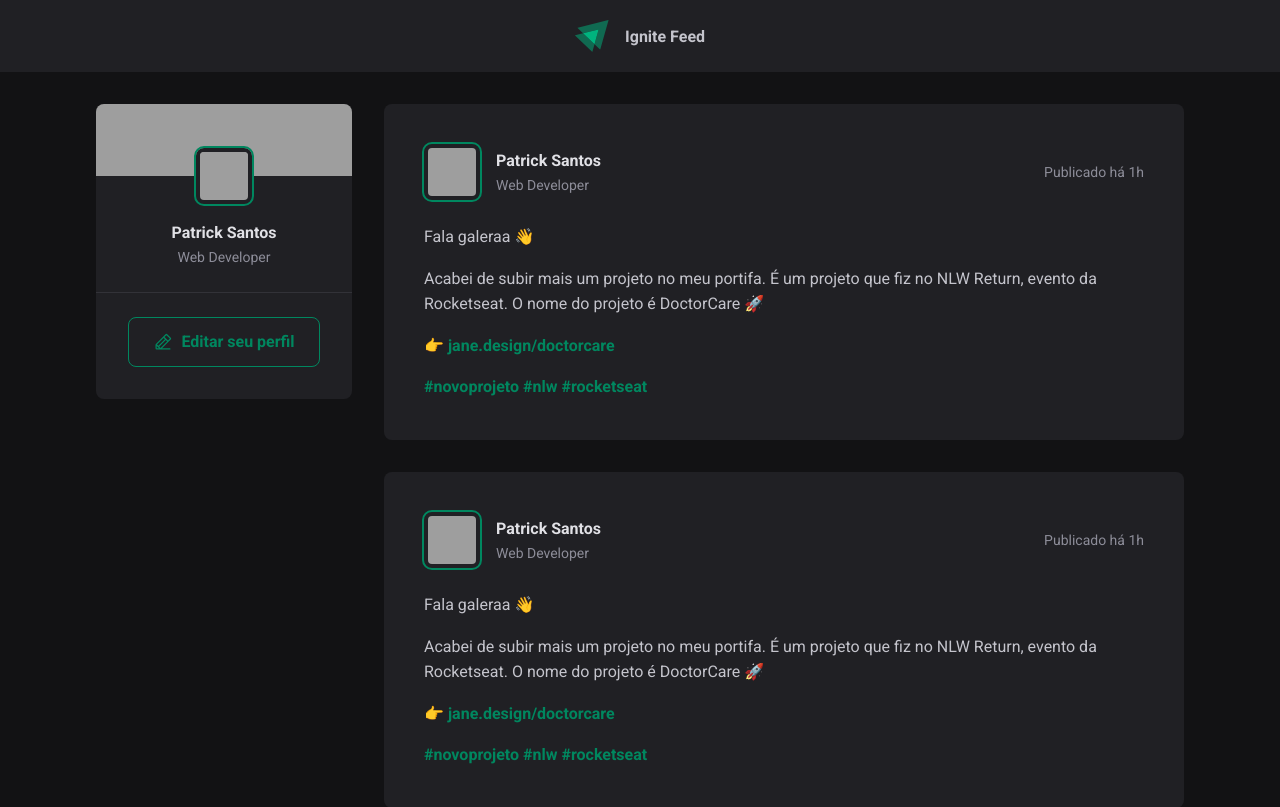
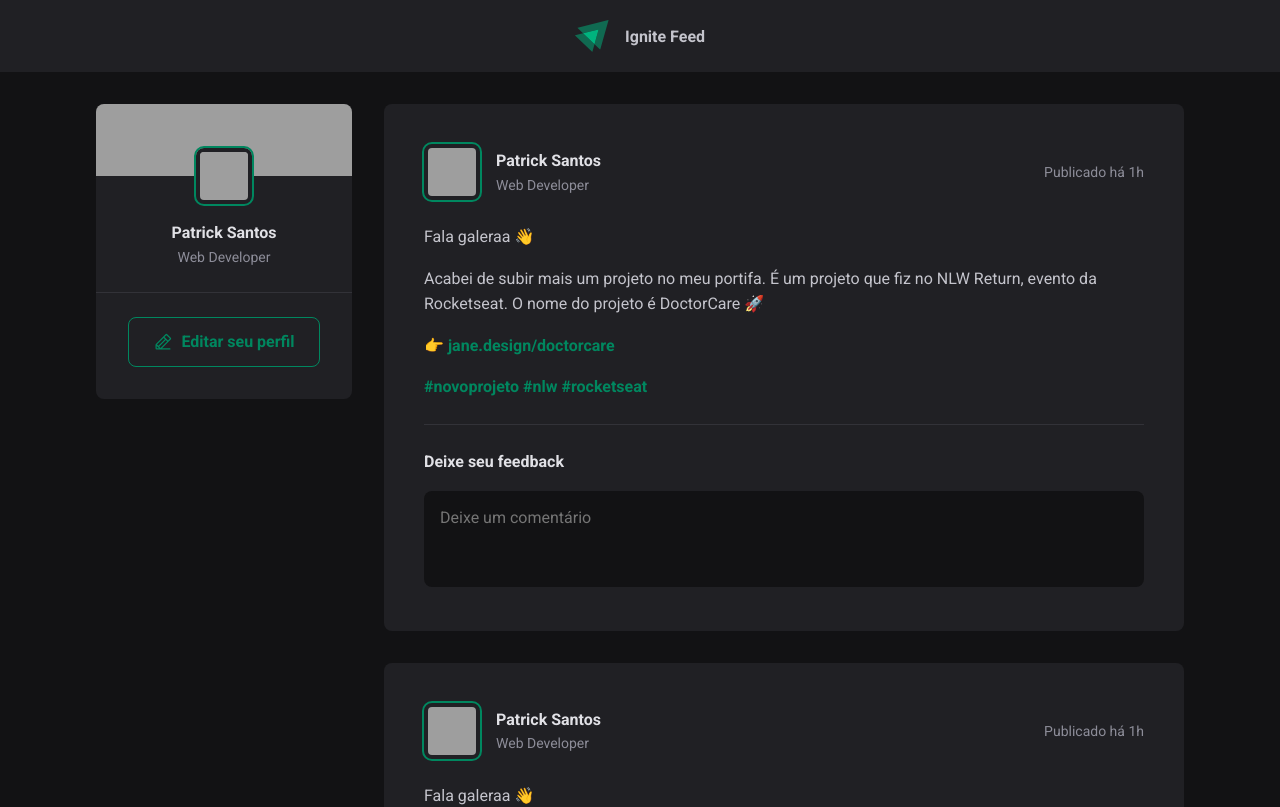
Before and after one commit to santospatrick/projeto-ignite-feed, a React (Vite) app: page / in a window 1280 px wide. Shown: the top 807 px of the page. Built offline with nearby package versions, Linux system fonts and the light colour scheme; grey boxes are pictures that could not be loaded.

Commit message:
adiciona estrutura e estilos do form para comentarios

```diff
--- a/src/components/Post/Post.tsx
+++ b/src/components/Post/Post.tsx
@@ -28,6 +28,18 @@
                 <a href="#">#rocketseat</a>
             </p>
         </div>
+
+        <form className={styles.commentForm}>
+            <strong>Deixe seu feedback</strong>
+
+            <textarea
+                placeholder="Deixe um comentário"
+            />
+
+            <footer>
+                <button type="submit">Publicar</button>
+            </footer>
+        </form>
     </article>
   )
 }
--- a/src/components/Post/post.module.css
+++ b/src/components/Post/post.module.css
@@ -65,3 +65,53 @@
     color: var(--gray-400);
     line-height: 1.6;
 }
+
+.commentForm {
+    width: 100%;
+    margin-top: 1.5rem;
+    padding-top: 1.5rem;
+    border-top: 1px solid var(--gray-600);
+}
+
+.commentForm > strong {
+    line-height: 1.6;
+    color: var(--gray-100);
+}
+
+.commentForm textarea {
+    width: 100%;
+    background: var(--gray-900);
+    border: 0;
+    resize: none;
+    height: 6rem;
+    padding: 1rem;
+    border-radius: 8px;
+    color: var(--gray-100);
+    line-height: 1.4;
+    margin-top: 1rem;
+}
+
+.commentForm footer {
+    visibility: hidden;
+    max-height: 0;
+}
+
+.commentForm:focus-within footer {
+    visibility: visible;
+    max-height: none;
+}
+
+.commentForm button {
+    padding: 1rem 1.5rem;
+    margin-top: 1rem;
+    border-radius: 8px;
+    border: 0;
+    background: var(--green-500);
+    color: var(--white);
+    font-weight: bold;
+    cursor: pointer;
+}
+
+.commentForm button:hover {
+    background: var(--green-300);
+}
--- a/src/global.css
+++ b/src/global.css
@@ -8,7 +8,13 @@
   --gray-800: #202024;
   --gray-900: #121214;
 
+  --green-300: #00B37E;
   --green-500: #00875f;
+}
+
+:focus {
+  outline: transparent;
+  box-shadow: 0 0 0 2px var(--green-500);
 }
 
 * {
```
